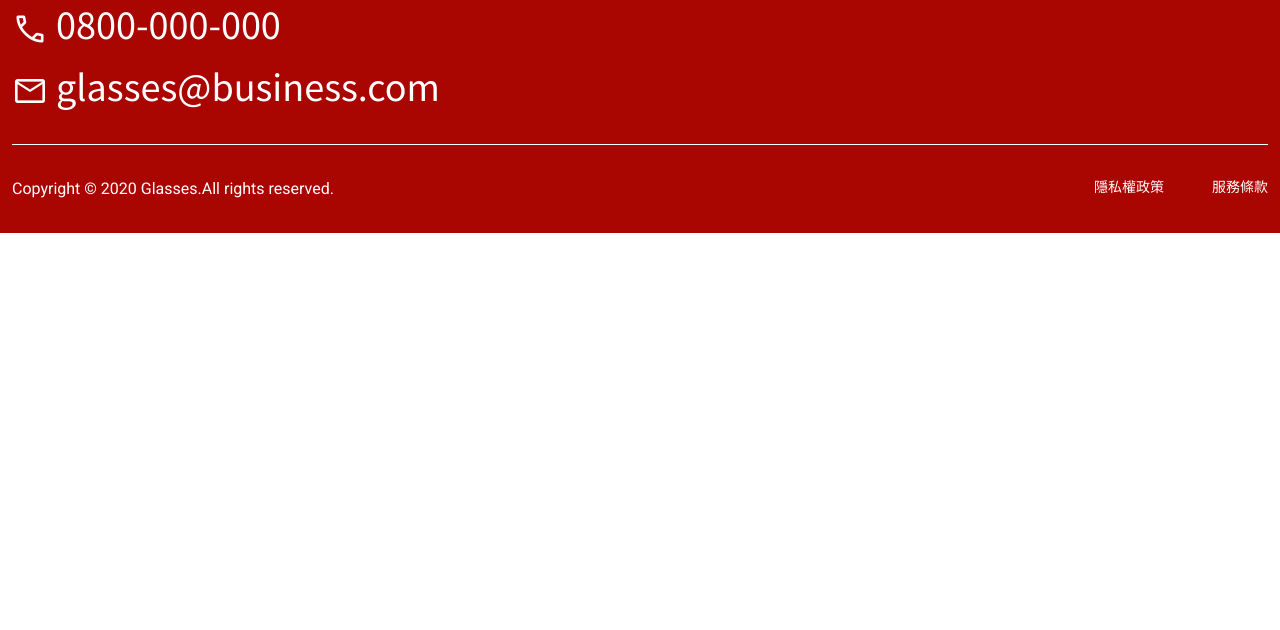
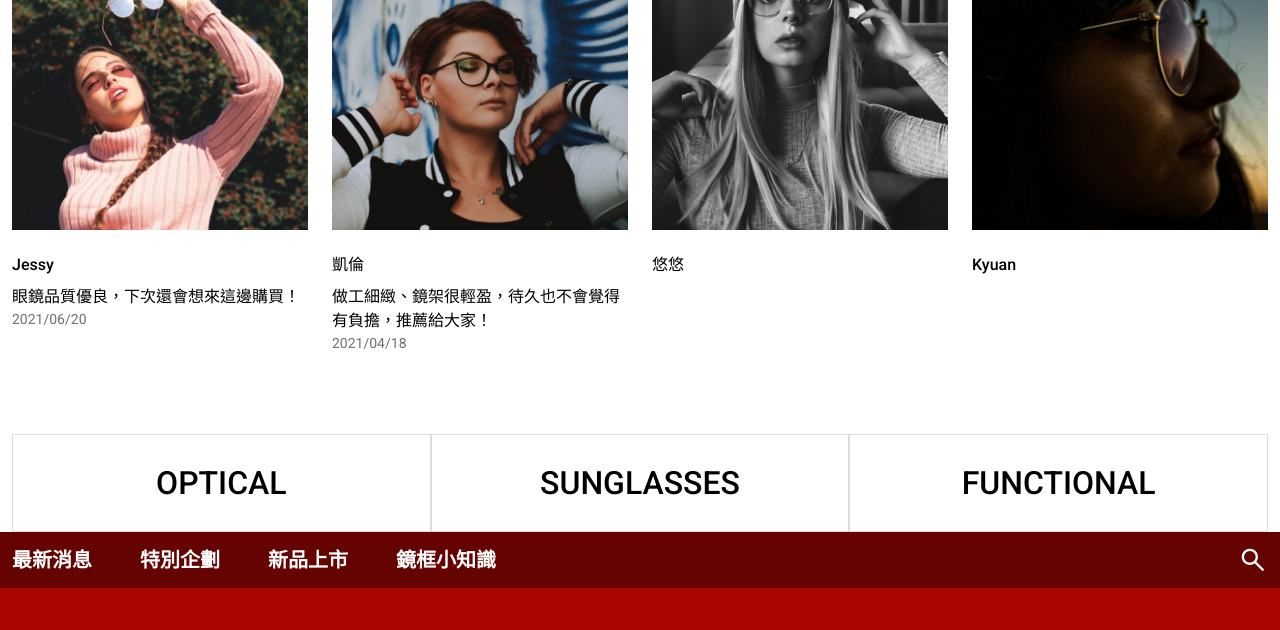
Before and after one commit to amy6072698/glasses-site-layout, a website built with Vite: page pages/index.html in a window 1280 px wide. Shown: the part 2988-3618 px from the top of the page. Before the commit the page ends 3221 px from the top, so only its background shows below. Built offline with nearby package versions, Linux system fonts and the light colour scheme; a web font is replaced by a local one.

Commit message:
建立index-recommend

```diff
--- a/assets/scss/pages/_index.scss
+++ b/assets/scss/pages/_index.scss
@@ -37,3 +37,12 @@
     opacity: 0.8;
   }
 }
+
+.recommend{
+  padding: 80px 0;
+  .time{
+    font-size: 14px;
+    color: #707070;
+    margin-top: auto;
+  }
+}
--- a/assets/scss/utilities/_utilities.scss
+++ b/assets/scss/utilities/_utilities.scss
@@ -118,6 +118,9 @@
 .mb-2{
     margin-bottom: 8px;
 }
+.mb-4{
+    margin-bottom: 16px;
+}
 .mb-6{
     margin-bottom: 24px;
 }
--- a/pages/index.html
+++ b/pages/index.html
@@ -102,6 +102,36 @@
         </ul>
       </div>
     </section>
+    <section class="recommend">
+      <div class="container">
+        <h2 class="fz-12 fw-bold fc-primary-d ta-center mb-12">經典系列鏡框</h2>
+        <ul class="row">
+          <li class="col-3">
+            <img class="mb-4" src="/assets/images/home-section5-1.png" alt="">
+            <p class="fw-medium mb-2">Jessy</p>
+            <p>眼鏡品質優良，下次還會想來這邊購買！</p>
+            <p class="time">2021/06/20</p>
+          </li>
+          <li class="col-3">
+            <img class="mb-4" src="/assets/images/home-section5-2.png" alt="">
+            <p class="fw-medium mb-2">凱倫</p>
+            <p>做工細緻、鏡架很輕盈，待久也不會覺得有負擔，推薦給大家！</p>
+            <p class="time">2021/04/18</p>
+          </li>
+          <li class="col-3">
+            <img class="mb-4" src="/assets/images/home-section5-3.png" alt="">
+            <p class="fw-medium mb-2">悠悠</p>
+            <p></p>
+            <p class="time"></p>
+          </li>
+          <li class="col-3">
+            <img class="mb-4" src="/assets/images/home-section5-4.png" alt="">
+            <p class="fw-medium mb-2">Kyuan</p>
+            <p></p>
+            <p class="time"></p>
+          </li>
+      </div>
+    </section>
     <div class="container">
         <ul class="row m-0">
           <li class="col-4 nav-d p-0"><a href="product.html">OPTICAL</a></li>
```
